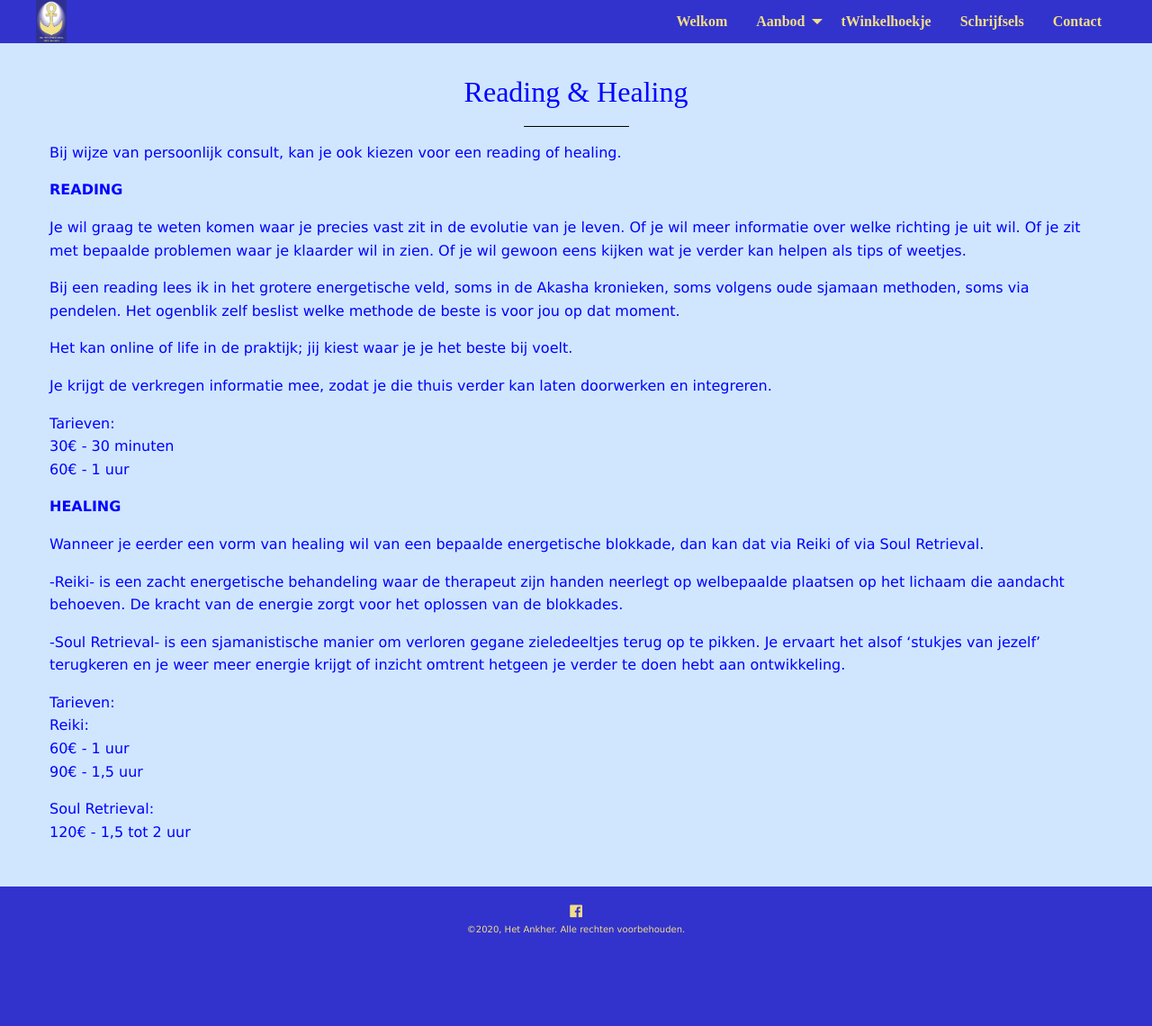
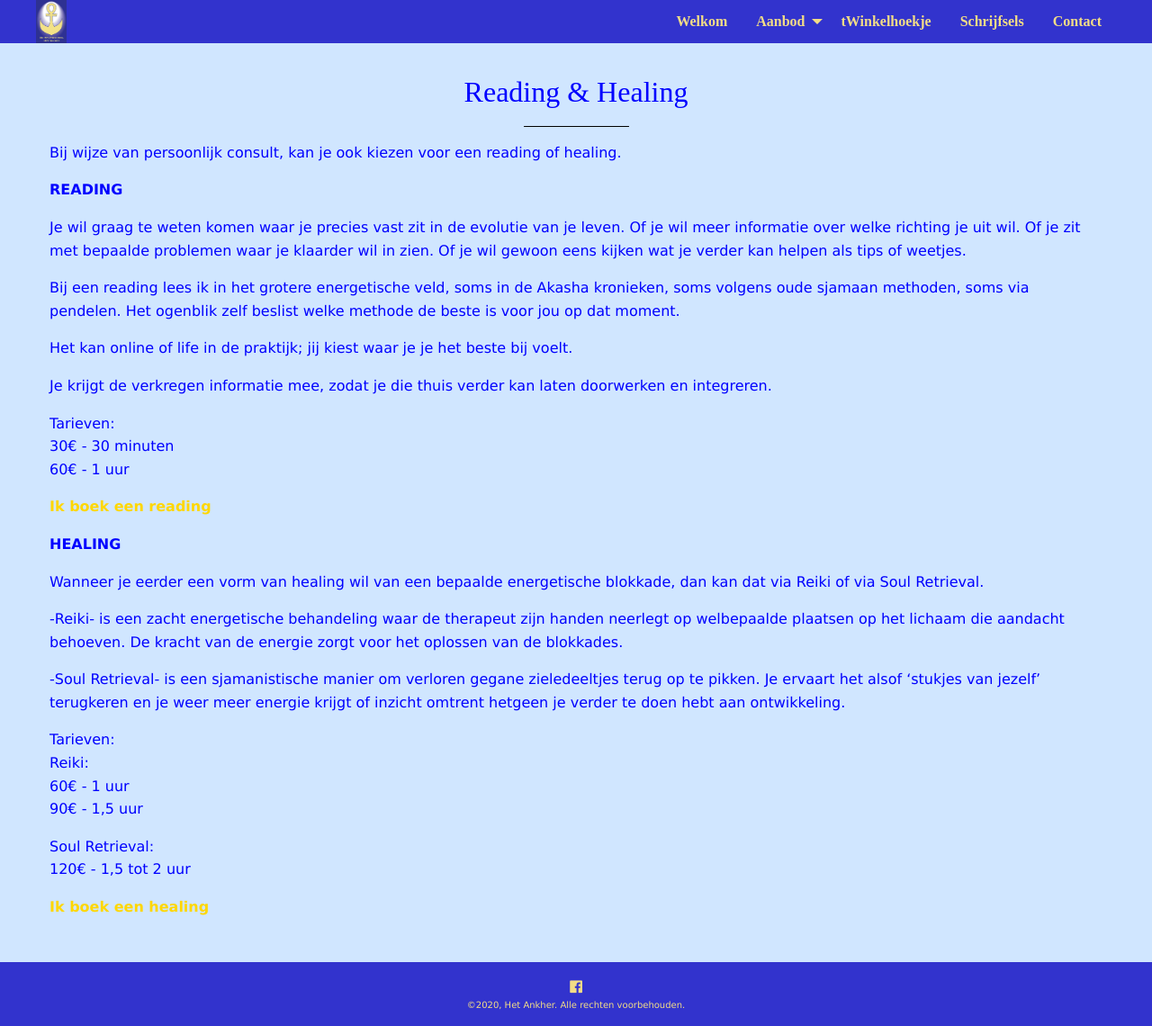
Before and after one commit to ankher/ankher.github.io, a Jekyll site: the page built from readinghealing.md, in a window 1280 px wide. Shown: the whole page at 90% size. Built offline with Jekyll 4.4.1, drawn with Linux system fonts in a browser that asks for light colours; nearby versions of some CDN libraries; our own code applies the rules of GitHub Pages for plain Markdown files; before the commit the page ends 1056 px from its top, so only the background shows below that.

Commit message:
Update readinghealing.md

```diff
--- a/readinghealing.md
+++ b/readinghealing.md
@@ -20,6 +20,7 @@ Tarieven:
 30€ - 30 minuten
 60€ - 1 uur
 
+[**Ik boek een reading**](mailto:marian@de-intuitieschool.be)
 
 **HEALING**
 
@@ -37,3 +38,5 @@ Reiki:
 
 Soul Retrieval:
 120€ - 1,5 tot 2 uur
+
+[**Ik boek een healing**](mailto:marian@de-intuitieschool.be)
```
